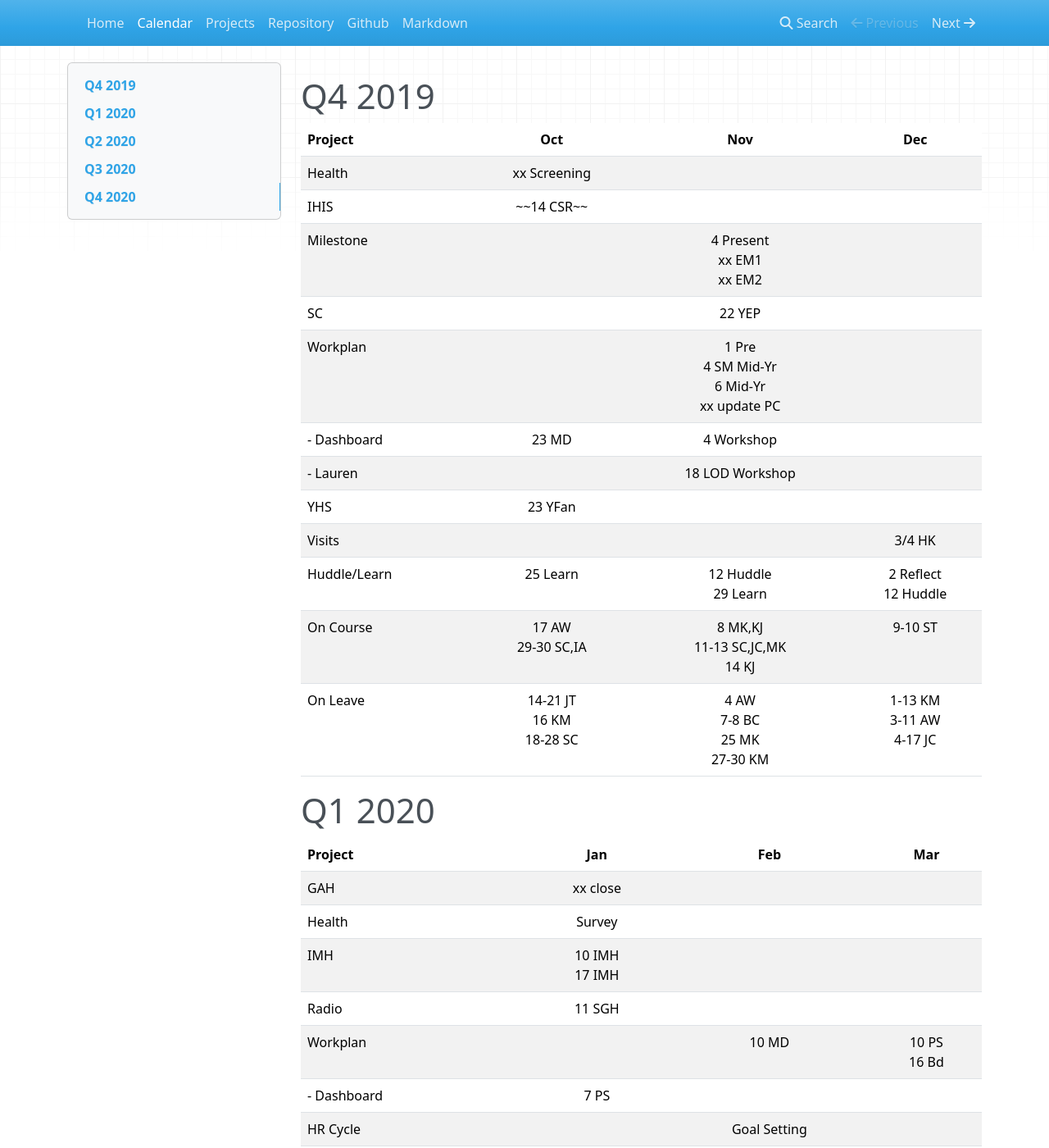
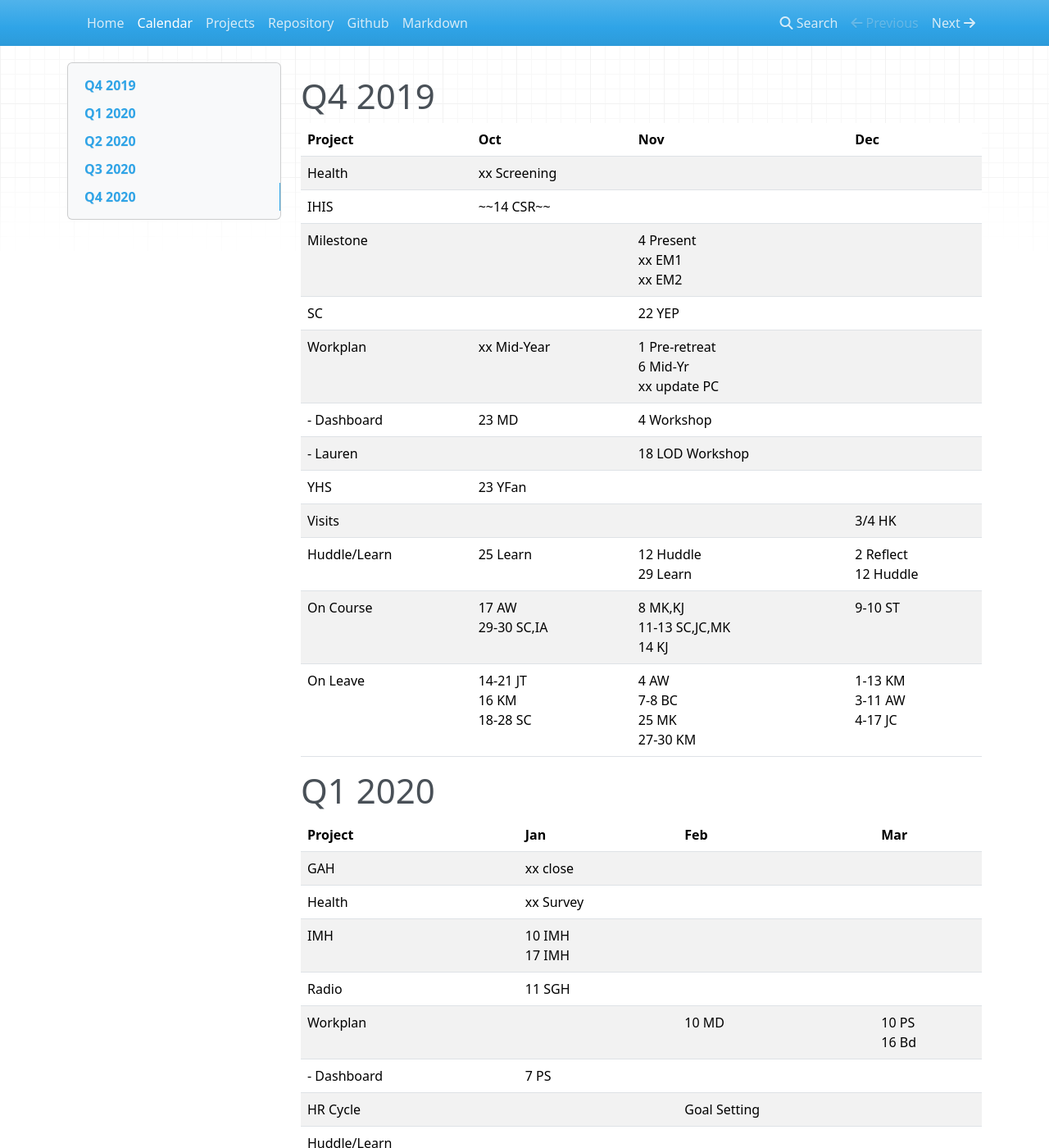
Before and after one commit to lod-online/collab, an MkDocs documentation site: the page built from docs/calendar.md, in a window 1280 px wide and 1400 px high. Shown: the whole window at 82% size. Built offline with MkDocs 1.6.1, drawn with Linux system fonts in a browser that asks for light colours; nearby versions of some CDN libraries.

Commit message:
Update calendar.md

```diff
--- a/docs/calendar.md
+++ b/docs/calendar.md
@@ -5,12 +5,12 @@
 # Q4 2019
 
 | Project       |  Oct                           |  Nov                                             |  Dec                          |
-| :-----        | :---:                          | :---:                                            | :---:                         |
+| :-----        | :---                           | :---                                             | :---                          |
 | Health        | xx Screening                   |                                                  |                               |
 | IHIS          | ~~14 CSR~~                     |                                                  |                               |
 | Milestone     |                                | 4 Present<br>xx EM1<br>xx EM2                    |                               |
 | SC            |                                | 22 YEP                                           |                               |
-| Workplan      |                                | 1 Pre<br>4 SM Mid-Yr<br>6 Mid-Yr<br>xx update PC |                               |
+| Workplan      | xx Mid-Year                    | 1 Pre-retreat<br>6 Mid-Yr<br>xx update PC        |                               |
 | - Dashboard   | 23 MD                          | 4 Workshop                                       |                               |
 | - Lauren      |                                | 18 LOD Workshop                                  |                               |
 | YHS           | 23 YFan                        |                                                  |                               |
@@ -22,9 +22,9 @@
 # Q1 2020
 
 | Project      |  Jan              |  Feb         |  Mar                |
-| :-----       | :---:             | :---:        | :---:               |
+| :-----       | :---              | :---         | :---                |
 | GAH          | xx close          |              |                     |
-| Health       | Survey            |              |                     |
+| Health       | xx Survey         |              |                     |
 | IMH          | 10 IMH<br>17 IMH  |              |                     |
 | Radio        | 11 SGH<br>        |              |                     |
 | Workplan     |                   | 10 MD        | 10 PS<br>16 Bd      |
@@ -37,7 +37,7 @@
 # Q2 2020
 
 | Project      |  Apr              |  May  |  Jun                       |
-| :-----       | :---:             | :---: | :---:                      |
+| :-----       | :---              | :---  | :---                       |
 | xxx          | xx<br>xxx         | xxx   |                            |
 | HR Cycle     |                   |       | Mid-Yr Appraisal           |
 | Huddle/Learn |                   |       |                            |
@@ -47,7 +47,7 @@
 # Q3 2020
 
 | Project      |  Jul              |  Aug  |  Sep         |
-| :-----       | :---:             | :---: | :---:        |
+| :-----       | :---              | :---  | :---         |
 | xxx          | xx<br>xxx         | xxx   |              |
 | HR Cycle     |                   |       |              |
 | Huddle/Learn |                   |       |              |
@@ -57,7 +57,7 @@
 # Q4 2020
 
 | Project      |  Oct               |  Nov      |  Dec  |
-| :-----       | :---:              | :---:     | :---: |
+| :-----       | :---               | :---      | :---  |
 | xxx          | xx<br>xxx          | xxx       |       |
 | HR Cycle     | Year-End Appraisal |           |       |
 | Huddle/Learn |                    |           |       |
```
